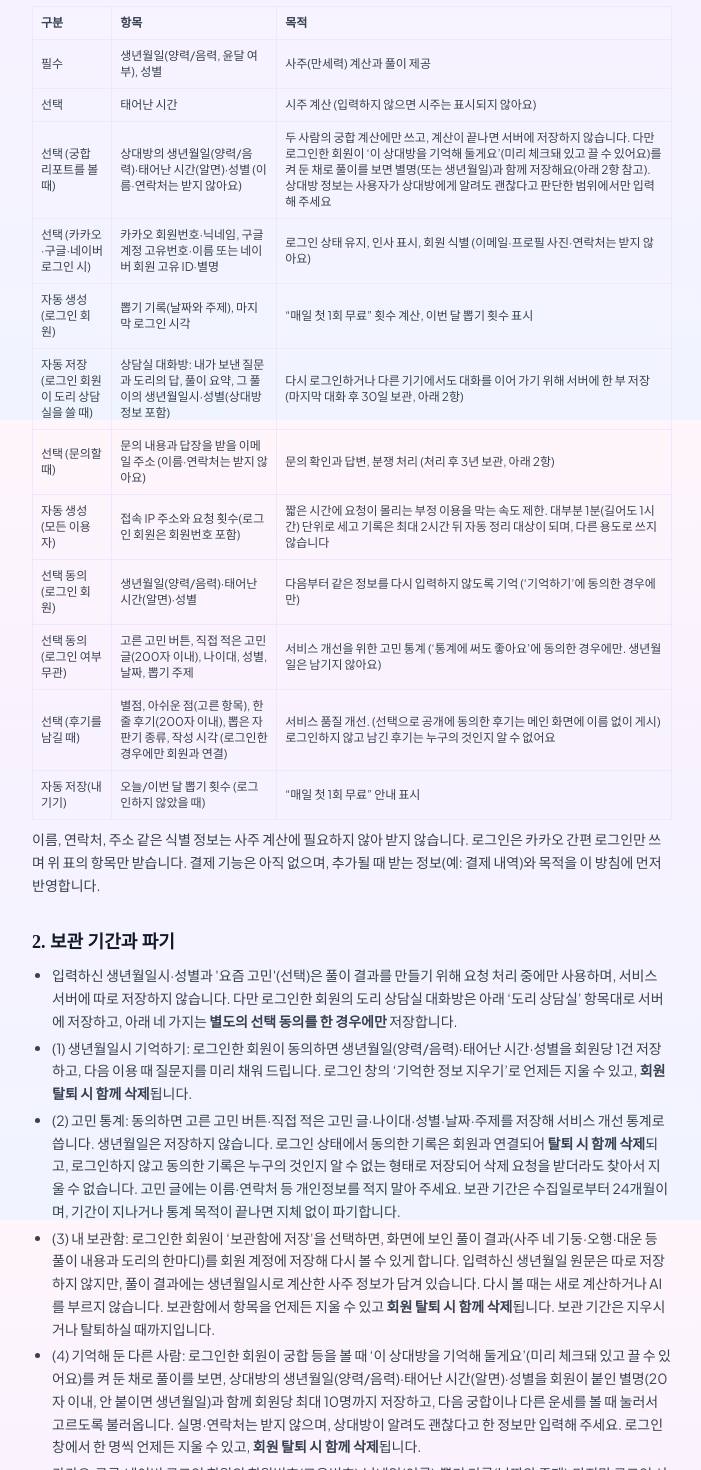
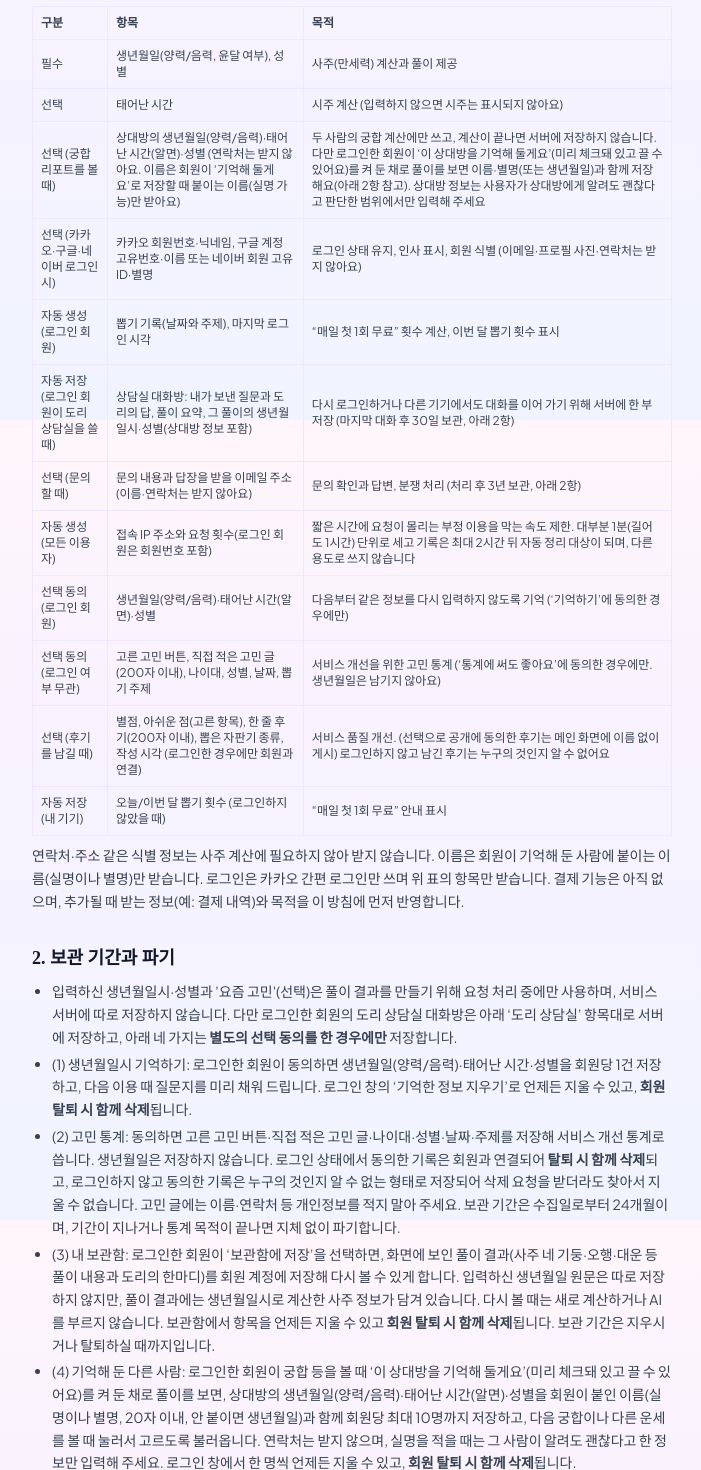
Before and after one commit to kim88chang88-byte/wanna-know-500won, a Next.js app: page /privacy in a window 1280 px wide. Shown: the part 380-1850 px from the top of the page, without its empty margins (288-989 px from the left). Built offline with nearby package versions, Linux system fonts and the light colour scheme; no server answers; a web font is replaced by a local one.

Commit message:
기억해 둔 사람의 이름에 실명도 허용하고 개인정보처리방침·동의 버전 갱신
Co-Authored-By: Claude Sonnet 5.5 <noreply@anthropic.com>
Claude-Session: https://claude.ai/code/session_01FPQAi4jW73mZTUVSE5DNJG

```diff
--- a/src/app/privacy/page.tsx
+++ b/src/app/privacy/page.tsx
@@ -50,8 +50,8 @@ export default function PrivacyPage() {
             </tr>
             <tr>
               <td className="p-2 border border-brand-100">선택 (궁합 리포트를 볼 때)</td>
-              <td className="p-2 border border-brand-100">상대방의 생년월일(양력/음력)·태어난 시간(알면)·성별 (이름·연락처는 받지 않아요)</td>
-              <td className="p-2 border border-brand-100">두 사람의 궁합 계산에만 쓰고, 계산이 끝나면 서버에 저장하지 않습니다. 다만 로그인한 회원이 &lsquo;이 상대방을 기억해 둘게요&rsquo;(미리 체크돼 있고 끌 수 있어요)를 켜 둔 채로 풀이를 보면 별명(또는 생년월일)과 함께 저장해요(아래 2항 참고). 상대방 정보는 사용자가 상대방에게 알려도 괜찮다고 판단한 범위에서만 입력해 주세요</td>
+              <td className="p-2 border border-brand-100">상대방의 생년월일(양력/음력)·태어난 시간(알면)·성별 (연락처는 받지 않아요. 이름은 회원이 &lsquo;기억해 둘게요&rsquo;로 저장할 때 붙이는 이름(실명 가능)만 받아요)</td>
+              <td className="p-2 border border-brand-100">두 사람의 궁합 계산에만 쓰고, 계산이 끝나면 서버에 저장하지 않습니다. 다만 로그인한 회원이 &lsquo;이 상대방을 기억해 둘게요&rsquo;(미리 체크돼 있고 끌 수 있어요)를 켜 둔 채로 풀이를 보면 이름·별명(또는 생년월일)과 함께 저장해요(아래 2항 참고). 상대방 정보는 사용자가 상대방에게 알려도 괜찮다고 판단한 범위에서만 입력해 주세요</td>
             </tr>
             <tr>
               <td className="p-2 border border-brand-100">선택 (카카오·구글·네이버 로그인 시)</td>
@@ -102,7 +102,7 @@ export default function PrivacyPage() {
         </table>
       </div>
       <p className="mt-2">
-        이름, 연락처, 주소 같은 식별 정보는 사주 계산에 필요하지 않아 받지 않습니다. 로그인은 카카오 간편 로그인만 쓰며 위 표의 항목만
+        연락처·주소 같은 식별 정보는 사주 계산에 필요하지 않아 받지 않습니다. 이름은 회원이 기억해 둔 사람에 붙이는 이름(실명이나 별명)만 받습니다. 로그인은 카카오 간편 로그인만 쓰며 위 표의 항목만
         받습니다. 결제 기능은 아직 없으며, 추가될 때 받는 정보(예: 결제 내역)와 목적을 이 방침에 먼저 반영합니다.
       </p>
 
@@ -130,8 +130,8 @@ export default function PrivacyPage() {
         </li>
         <li>
           (4) 기억해 둔 다른 사람: 로그인한 회원이 궁합 등을 볼 때 &lsquo;이 상대방을 기억해 둘게요&rsquo;(미리 체크돼 있고 끌 수 있어요)를 켜 둔 채로 풀이를 보면, 상대방의 생년월일(양력/음력)·태어난
-          시간(알면)·성별을 회원이 붙인 별명(20자 이내, 안 붙이면 생년월일)과 함께 회원당 최대 10명까지 저장하고, 다음 궁합이나 다른 운세를 볼 때 눌러서 고르도록 불러옵니다. 실명·연락처는
-          받지 않으며, 상대방이 알려도 괜찮다고 한 정보만 입력해 주세요. 로그인 창에서 한 명씩 언제든 지울 수 있고, <b>회원 탈퇴 시 함께 삭제</b>됩니다.
+          시간(알면)·성별을 회원이 붙인 이름(실명이나 별명, 20자 이내, 안 붙이면 생년월일)과 함께 회원당 최대 10명까지 저장하고, 다음 궁합이나 다른 운세를 볼 때 눌러서 고르도록 불러옵니다. 연락처는
+          받지 않으며, 실명을 적을 때는 그 사람이 알려도 괜찮다고 한 정보만 입력해 주세요. 로그인 창에서 한 명씩 언제든 지울 수 있고, <b>회원 탈퇴 시 함께 삭제</b>됩니다.
         </li>
         <li>
           카카오·구글·네이버 로그인 회원의 회원번호(고유번호)·닉네임(이름)·뽑기 기록(날짜와 주제)·마지막 로그인 시각은 서비스 데이터베이스에 저장하며,
@@ -202,7 +202,7 @@ export default function PrivacyPage() {
       </p>
       <ul className="list-disc pl-5 space-y-1 mt-2">
         <li>받는 곳: Anthropic, PBC (미국) — Claude API</li>
-        <li>전달 항목: 사주 계산 결과와 성별, 이용자가 선택해서 적은 '요즘 고민' 내용, 도리 상담실에서 보낸 질문과 최근 대화 내용 (이름·연락처는 전달하지 않아요. 고민 칸과 상담실 질문에 개인정보를 적지 말아 주세요)</li>
+        <li>전달 항목: 사주 계산 결과와 성별, 이용자가 선택해서 적은 '요즘 고민' 내용, 도리 상담실에서 보낸 질문과 최근 대화 내용 (연락처는 전달하지 않아요. 풀이 대상에 붙인 이름·별명은 호칭을 위해 함께 전달될 수 있으니, 고민 칸과 상담실 질문에는 불필요한 개인정보를 적지 말아 주세요)</li>
         <li>이용 목적: 풀이 문장 생성</li>
         <li>전달 시점과 방법: 풀이를 요청할 때, 암호화된 통신(HTTPS)으로 전달</li>
       </ul>
--- a/src/components/landing/AddPersonForm.tsx
+++ b/src/components/landing/AddPersonForm.tsx
@@ -45,7 +45,7 @@ export default function AddPersonForm({ onAdded, onCancel }: { onAdded: (p: Save
       return;
     }
     if (!agree) {
-      setError("별명 아래 확인란을 체크해 주세요. (실명이 아닌 별명이고, 저장해도 괜찮은 사람)");
+      setError("이름 아래 확인란을 체크해 주세요. (이름과 정보를 저장해도 괜찮은 사람)");
       return;
     }
     setBusy(true);
@@ -77,12 +77,12 @@ export default function AddPersonForm({ onAdded, onCancel }: { onAdded: (p: Save
         value={label}
         maxLength={MAX_LABEL}
         onChange={(e) => setLabel(e.target.value)}
-        placeholder="별명 (예: 엄마, 내 짝꿍) · 실명은 피해 주세요"
+        placeholder="이름 또는 별명 (예: 엄마, 내 짝꿍)"
         className={INPUT}
       />
       <label className="flex items-start gap-2 text-[11px] leading-relaxed text-gray-700">
         <input type="checkbox" name="addAgree" data-testid="add-person-agree" className="mt-0.5" checked={agree} onChange={(e) => setAgree(e.target.checked)} />
-        <span>실명이 아닌 별명이고, 이 정보를 저장해도 괜찮은 사람이에요.</span>
+        <span>실명이나 별명을 적어도 괜찮고, 이 정보를 저장해도 되는 사람이에요.</span>
       </label>
       <div className="flex gap-2" role="group" aria-label="양력 또는 음력">
         <Pill on={f.calendar === "solar"} onClick={() => setDate(dateText, "solar")} testId="add-cal-solar">
--- a/src/lib/siteInfo.ts
+++ b/src/lib/siteInfo.ts
@@ -4,11 +4,11 @@ export const CONTACT_EMAILS = ["kim88chang88@gmail.com"] as const;
 export const LEGAL_EFFECTIVE_DATE = "2026년 11월 7일";
 /** 방침 개정 이력 (최신이 위). 내용이 바뀔 때마다 한 줄 추가하고 시행일을 함께 고쳐요. */
 export const LEGAL_REVISIONS = [
-  { date: "2026년 11월 7일", note: "로그인한 회원의 도리 상담실 대화방을 서버에도 저장하고(마지막 대화 후 30일 보관, 탈퇴 시 삭제) 다시 로그인하거나 다른 기기에서 이어 볼 수 있게 한다는 안내를 추가하고, 개인정보 보호책임자·권리 행사 방법·법정대리인·권리침해 구제 기관, 파기 절차와 방법, 법령에 따라 보관하는 정보(결제 시작 후 적용), 접속 IP 속도 제한 기록, 호스팅 위탁(Vercel), 안전성 확보 조치와 쿠키 삭제 방법을 보완했어요." },
+  { date: "2026년 11월 7일", note: "로그인한 회원의 도리 상담실 대화방을 서버에도 저장하고(마지막 대화 후 30일 보관, 탈퇴 시 삭제) 다시 로그인하거나 다른 기기에서 이어 볼 수 있게 한다는 안내를 추가하고, 개인정보 보호책임자·권리 행사 방법·법정대리인·권리침해 구제 기관, 파기 절차와 방법, 법령에 따라 보관하는 정보(결제 시작 후 적용), 접속 IP 속도 제한 기록, 호스팅 위탁(Vercel), 안전성 확보 조치와 쿠키 삭제 방법을 보완했어요. 또 기억해 둔 사람에 붙이는 이름으로 실명도 쓸 수 있게 하고, 이 이름이 풀이 호칭을 위해 AI 서비스에 전달될 수 있다는 안내를 추가했어요." },
   { date: "2026년 10월 25일", note: "문의 이메일을 하나(kim88chang88@gmail.com)로 정리하고, 운영자 표기를 단순하게 바꿨어요." },
   { date: "2026년 10월 19일", note: "카카오 계정에서 서비스 연결을 끊으면 저장된 회원 정보가 자동으로 삭제된다는 안내를 추가했어요." },
   { date: "2026년 10월 18일", note: "생년월일시 기억하기(선택), 고민 통계(선택), 사용후기 수집 항목과 보관 기간을 추가하고, 동의 기록(시각·동의서 버전) 저장을 안내했어요." },
   { date: "2026년 10월 16일", note: "최초 시행" },
 ] as const;
 /** 동의 문구가 바뀌면 올려요. profiles / concern_logs 에 동의 당시 버전이 함께 남아요. */
-export const CONSENT_VERSION = "2026-10-18";
+export const CONSENT_VERSION = "2026-11-07";
```
Also changed, not shown: src/components/landing/IntakeModal.tsx (+5 -5 lines).
